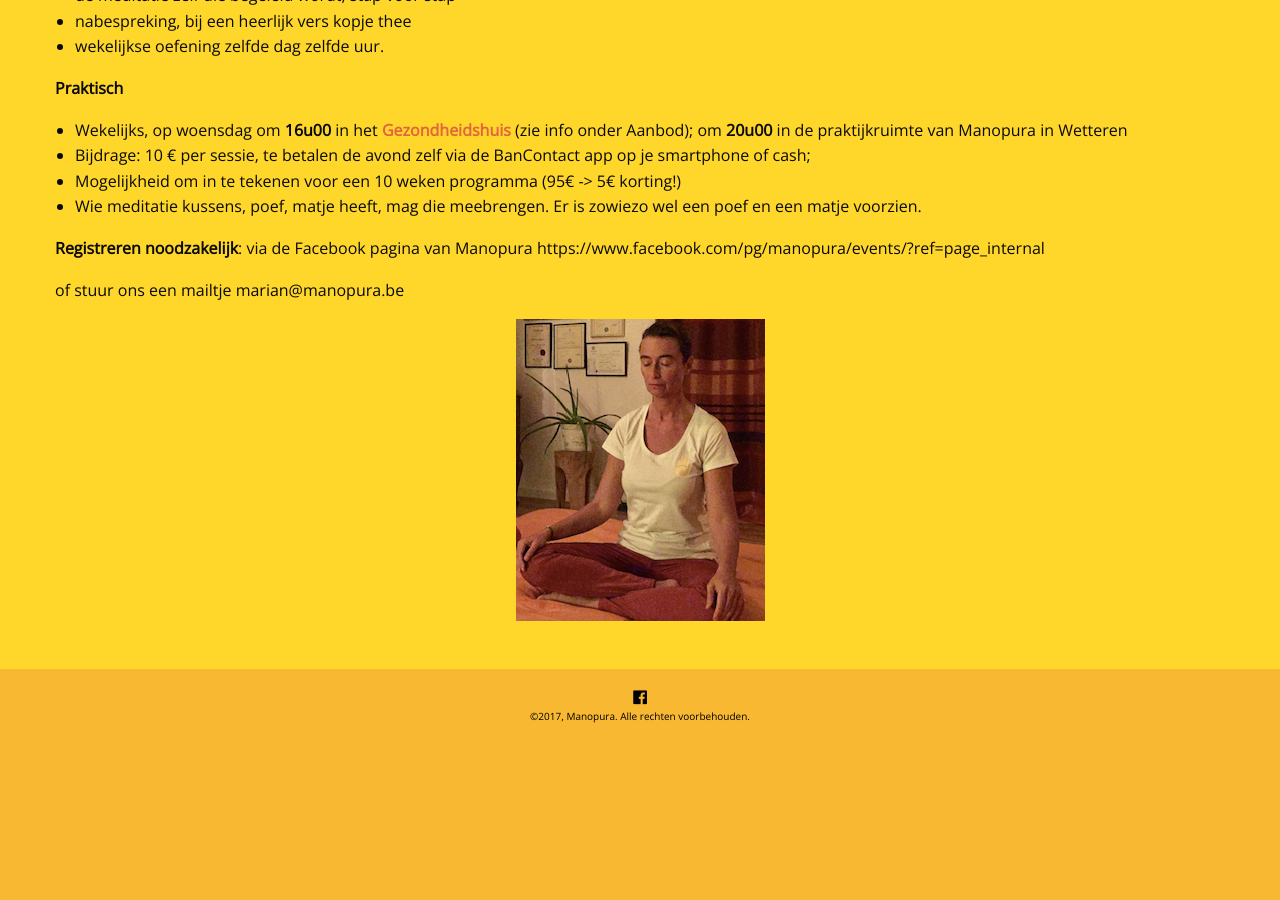
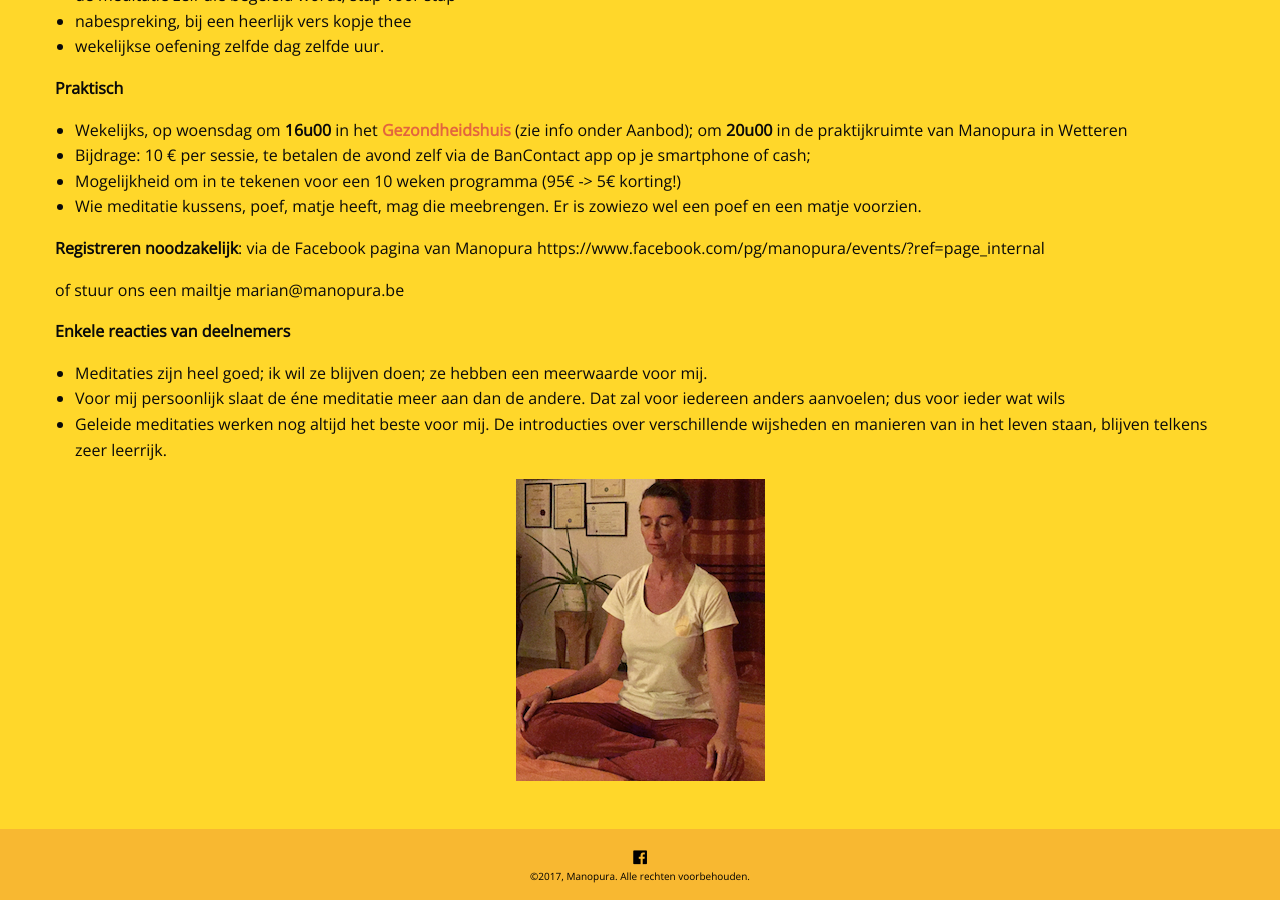
Before and after one commit to manopura/manopura.github.io, a Jekyll site: the page built from meditatie.md, in a window 1280 px wide and 900 px high, scrolled down 679 px. Built offline with Jekyll 4.4.1, drawn with Linux system fonts in a browser that asks for light colours; nearby versions of some CDN libraries; our own code applies the rules of GitHub Pages for plain Markdown files; before the commit the page ends 1419 px from its top, so only the background shows below that.

Commit message:
Update meditatie.md

```diff
--- a/meditatie.md
+++ b/meditatie.md
@@ -44,4 +44,12 @@ Meditatie is daarvoor één van de meest geschikte manieren, maar hoe doe je dat
 
 of stuur ons een mailtje marian@manopura.be
 
+
+**Enkele reacties van deelnemers**
+* Meditaties zijn heel goed; ik wil ze blijven doen; ze hebben een meerwaarde voor mij.
+* Voor mij persoonlijk slaat de éne meditatie meer aan dan de andere. Dat zal voor iedereen anders aanvoelen; dus voor ieder wat wils
+* Geleide meditaties werken nog altijd het beste voor mij. De introducties over verschillende wijsheden en manieren van in het leven staan, blijven telkens zeer leerrijk.
+
+
+
 ![meditatie](images/meditatie_web.png)
```
